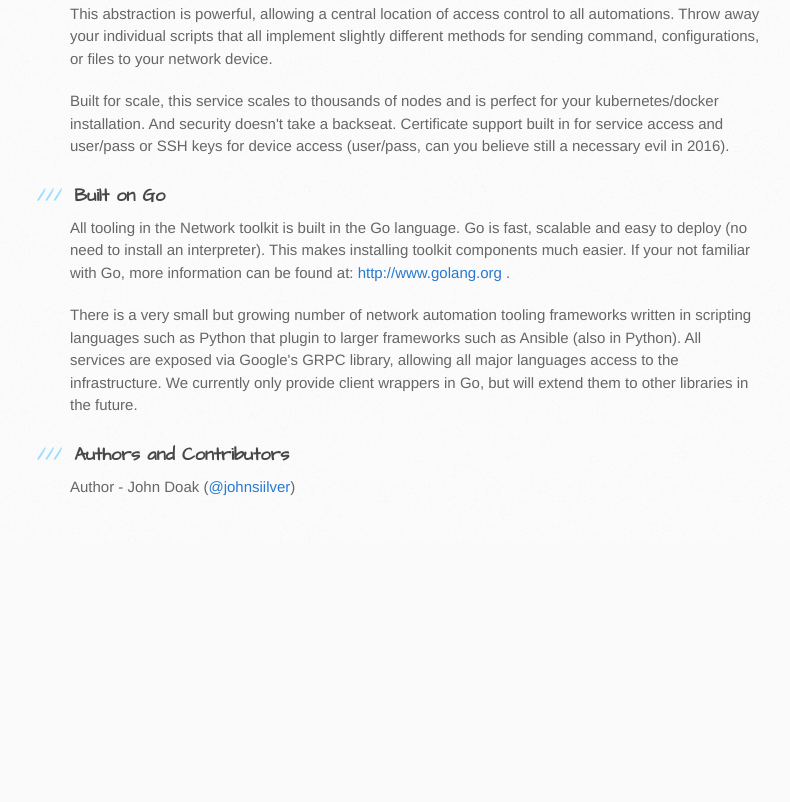
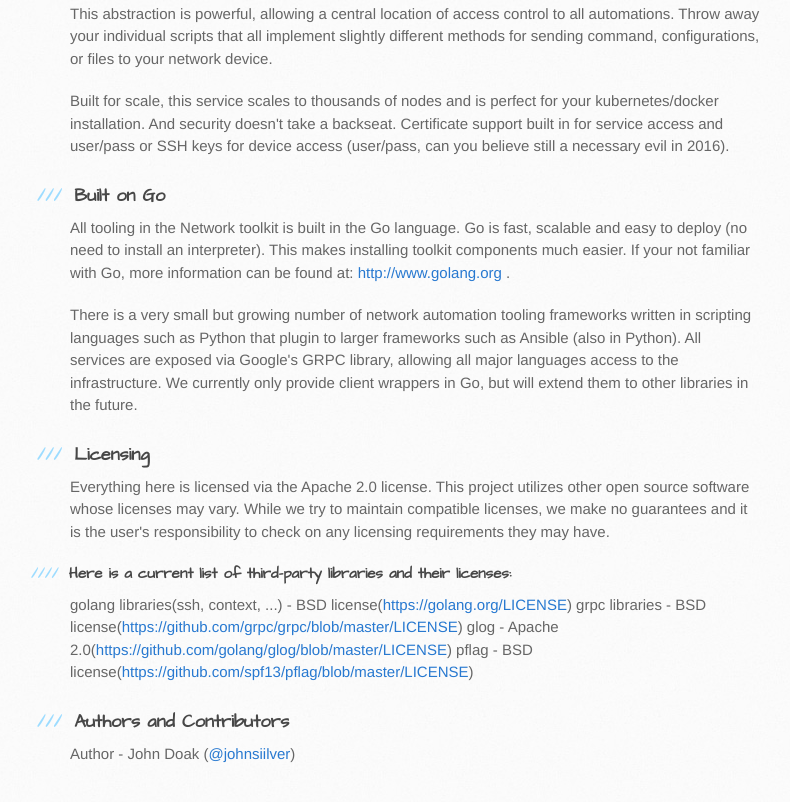
Before and after one commit to johnsiilver/network, a plain HTML site: page index.html in a window 1280 px wide. Shown: the part 836-1638 px from the top of the page, without its empty margins (100-890 px from the left). Before the commit the page ends 1377 px from the top, so only its background shows below. Drawn offline with Linux system fonts and the light colour scheme.

```diff
--- a/index.html
+++ b/index.html
@@ -49,7 +49,20 @@
 
 <p>All tooling in the Network toolkit is built in the Go language.  Go is fast, scalable and easy to deploy (no need to install an interpreter).  This makes installing toolkit components much easier.  If your not familiar with Go, more information can be found at: <a href="http://www.golang.org">http://www.golang.org</a> . </p>
 
-<p>There is a very small but growing number of network automation tooling frameworks written in scripting languages such as Python that plugin to larger frameworks such as Ansible (also in Python).  All services are exposed via Google's GRPC library, allowing all major languages access to the infrastructure.  We currently only provide client wrappers in Go, but will extend them to other libraries in the future.  </p>
+<p>There is a very small but growing number of network automation tooling frameworks written in scripting languages such as Python that plugin to larger frameworks such as Ansible (also in Python).  All services are exposed via Google's GRPC library, allowing all major languages access to the infrastructure.  We currently only provide client wrappers in Go, but will extend them to other libraries in the future.</p>
+
+<h3>
+<a id="licensing" class="anchor" href="#licensing" aria-hidden="true"><span aria-hidden="true" class="octicon octicon-link"></span></a>Licensing</h3>
+
+<p>Everything here is licensed via the Apache 2.0 license.  This project utilizes other open source software whose licenses may vary.  While we try to maintain compatible licenses, we make no guarantees and it is the user's responsibility to check on any licensing requirements they may have.</p>
+
+<h4>
+<a id="here-is-a-current-list-of-third-party-libraries-and-their-licenses" class="anchor" href="#here-is-a-current-list-of-third-party-libraries-and-their-licenses" aria-hidden="true"><span aria-hidden="true" class="octicon octicon-link"></span></a>Here is a current list of third-party libraries and their licenses:</h4>
+
+<p>golang libraries(ssh, context, ...) - BSD license(<a href="https://golang.org/LICENSE">https://golang.org/LICENSE</a>)
+grpc libraries - BSD license(<a href="https://github.com/grpc/grpc/blob/master/LICENSE">https://github.com/grpc/grpc/blob/master/LICENSE</a>)
+glog - Apache 2.0(<a href="https://github.com/golang/glog/blob/master/LICENSE">https://github.com/golang/glog/blob/master/LICENSE</a>)
+pflag - BSD license(<a href="https://github.com/spf13/pflag/blob/master/LICENSE">https://github.com/spf13/pflag/blob/master/LICENSE</a>)</p>
 
 <h3>
 <a id="authors-and-contributors" class="anchor" href="#authors-and-contributors" aria-hidden="true"><span aria-hidden="true" class="octicon octicon-link"></span></a>Authors and Contributors</h3>
```
Also changed, not shown: params.json (+1 -1 lines).
